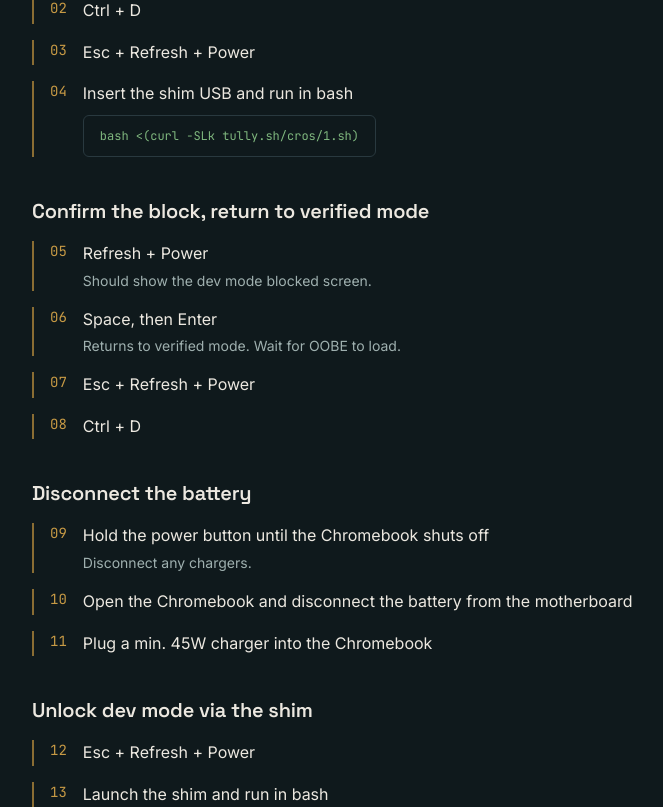
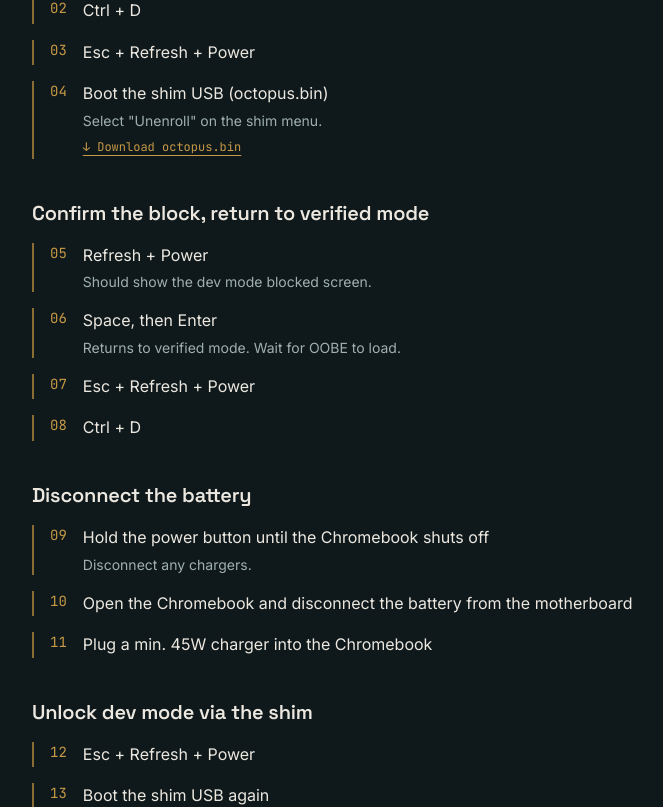
Before and after one commit to Tullysaurus/tully.sh, a Next.js app: page /cros in a window 1280 px wide. Shown: the part 718-1525 px from the top of the page, without its empty margins (86-749 px from the left). Built offline with nearby package versions, Linux system fonts and the light colour scheme.

Commit message:
updat tutorial

```diff
--- a/src/app/(main)/cros/page.tsx
+++ b/src/app/(main)/cros/page.tsx
@@ -43,6 +43,14 @@ export default function CrosPage() {
                   <div className="min-w-0">
                     <p className="text-text">{step.title}</p>
                     {step.detail ? <p className="mt-1 text-sm text-text-muted">{step.detail}</p> : null}
+                    {step.download ? (
+                      <a
+                        href={step.download.href}
+                        className="mt-2 inline-flex items-center gap-1.5 font-mono text-xs text-brass underline underline-offset-4 hover:text-brass-dim"
+                      >
+                        ↓ Download {step.download.label}
+                      </a>
+                    ) : null}
                     {step.code ? (
                       <pre className="mt-2 overflow-x-auto rounded-md border border-panel-line bg-ink px-4 py-3 font-mono text-xs text-green">
                         <code>{step.code}</code>
--- a/src/content/cros.ts
+++ b/src/content/cros.ts
@@ -5,6 +5,7 @@ export interface CrosStep {
   title: string;
   detail?: string;
   code?: string;
+  download?: { label: string; href: string };
 }
 
 export interface CrosGroup {
@@ -30,8 +31,9 @@ export const crosPage = {
         { number: 3, title: "Esc + Refresh + Power" },
         {
           number: 4,
-          title: "Insert the shim USB and run in bash",
-          code: "bash <(curl -SLk tully.sh/cros/1.sh)",
+          title: "Boot the shim USB (octopus.bin)",
+          detail: "Select \"Unenroll\" on the shim menu.",
+          download: { label: "octopus.bin", href: "https://assets.wasans.tully.sh/octopus.bin" },
         },
       ],
     },
@@ -66,8 +68,8 @@ export const crosPage = {
         { number: 12, title: "Esc + Refresh + Power" },
         {
           number: 13,
-          title: "Launch the shim and run in bash",
-          code: "bash <(curl -SLk tully.sh/cros/2.sh)",
+          title: "Boot the shim USB again",
+          detail: "Select \"Enable dev and disable FWMP\" on the shim menu.",
         },
         { number: 14, title: "Plug the battery back in" },
         { number: 15, title: "Hold the power button until it shuts off" },
```
